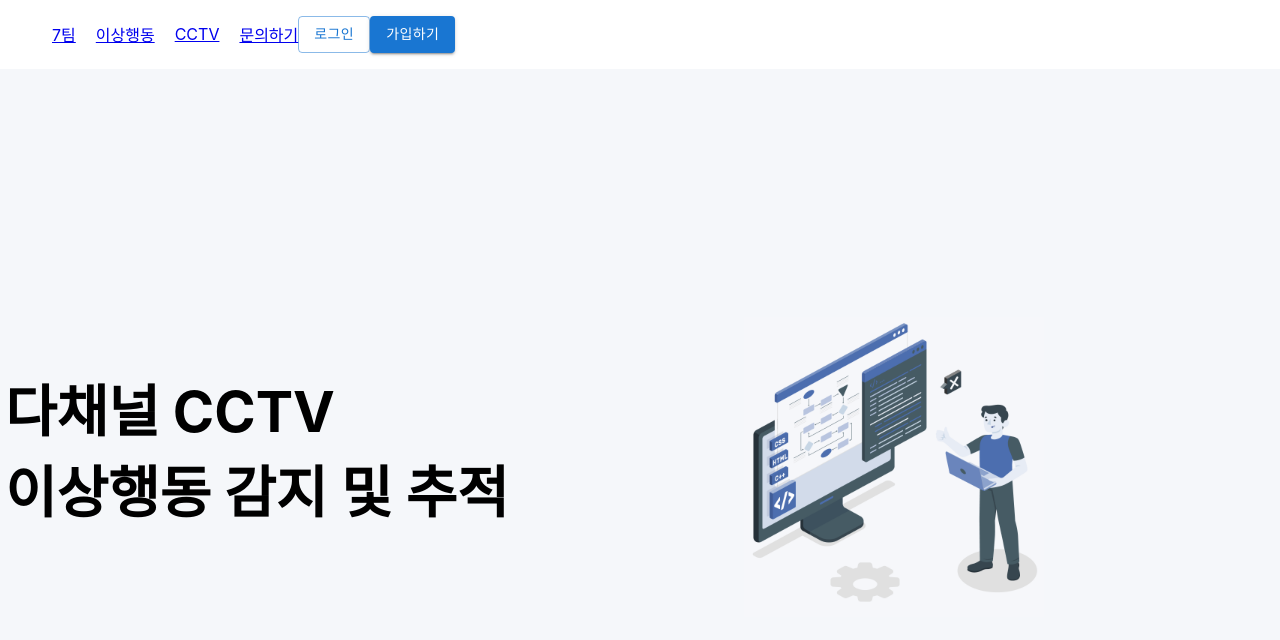
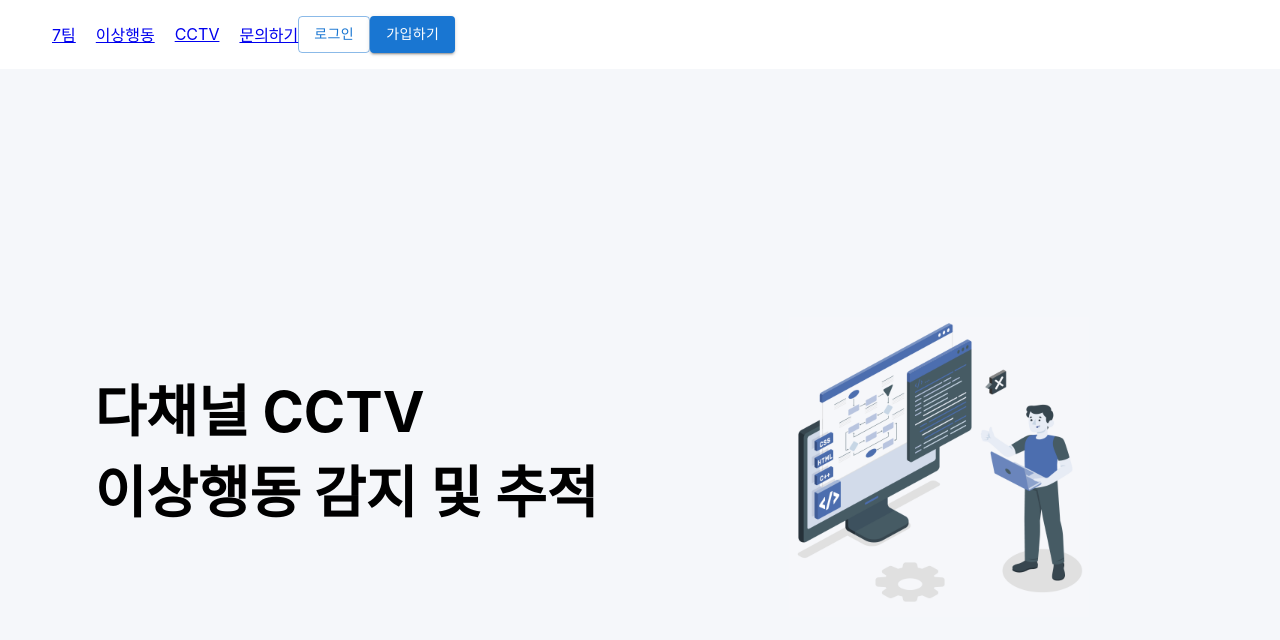
Before and after one commit to dntmdxor99/AbnormalBehaviorDetection_System, a React (Create React App) app in the folder abnormal-front/: page / in a window 1280 px wide. Shown: the top 640 px of the page. Built offline with nearby package versions, Linux system fonts and the light colour scheme.

Commit message:
Design: 이상행동 페이지 구성

```diff
--- a/abnormal-front/src/App.css
+++ b/abnormal-front/src/App.css
@@ -27,7 +27,7 @@
   display: flex;
   align-items: center;
   height: 100vh;
-  /* padding-left: 5vw; */
+  padding-left: 7vw;
 
 }
 
@@ -50,9 +50,8 @@
 .home-image-proto{
   width:100%;
 }
-@media (min-width: 700px) {
+@media (min-width: 800px) {
   .home-image {
-    /* justify-content: space-between; */
     display: block;
     width: 300px;
     margin: auto auto;
--- a/abnormal-front/src/pages/AbnormalBehaviorPage.jsx
+++ b/abnormal-front/src/pages/AbnormalBehaviorPage.jsx
@@ -0,0 +1,30 @@
+import axios from 'axios';
+import React, {useEffect, useRef, useState} from 'react';
+import {BrowserRouter as Router, Route} from 'react-router-dom';
+import {useNavigate} from 'react-router-dom';
+import styled from 'styled-components';
+import PageLayout from '../components/PageLayout';
+
+const Frame = styled.div`
+  width: 100vw;
+  height: 100vh;
+
+
+`
+const AbnormalBehaviorPage = () => {
+    return (
+        <PageLayout>
+            <Frame>
+              <div className='abnormal'>
+                <div className='abnormal-main'>
+                  <h1 className='abnormal-main-title'>
+                    이상행동
+                  </h1>
+                </div>
+              </div>
+            </Frame>
+        </PageLayout>
+    )
+};
+
+export default AbnormalBehaviorPage;
```
